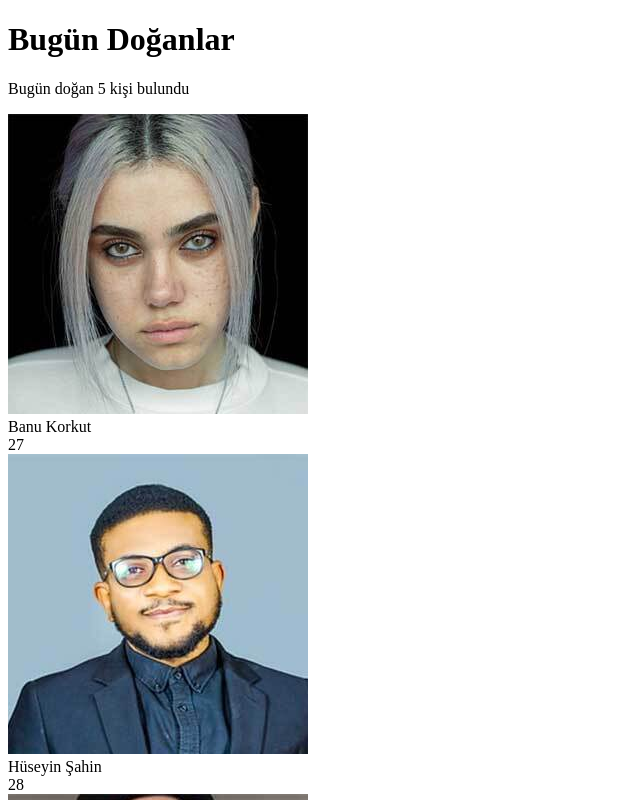
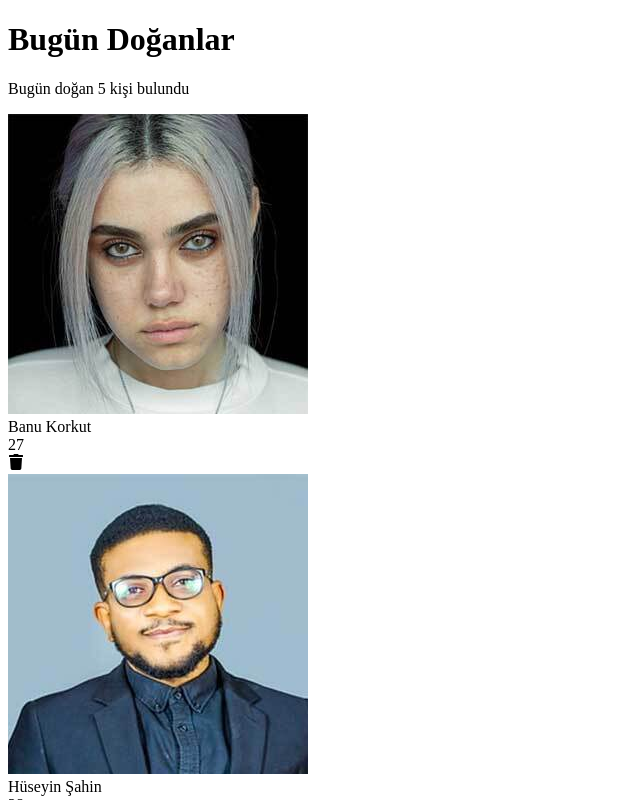
Before and after one commit to 4liCicek/React, a React (Create React App) app in the folder my-app/: page / in a window 1280 px wide. Shown: the top 800 px of the page, without its empty margins (0-640 px from the left). Built offline with nearby package versions, Linux system fonts and the light colour scheme.

Commit message:
Update person-card.js

```diff
--- a/my-app/src/components/17-birthday/person-card.js
+++ b/my-app/src/components/17-birthday/person-card.js
@@ -1,19 +1,26 @@
 import React from "react";
 import { Card, Col, Row } from "react-bootstrap";
-const PersonCard = ({ image, name, age }) => {
+import { FaTrash } from "react-icons/fa";
+const PersonCard = ({ id, image, name, age, deletePerson }) => {
     return (
-        <Card>
+        <Card className="mb-4 position-relative">
             <Row>
                 <Col md={2}>
                     <Card.Img src={require(`./images/${image}`)} />
                 </Col>
                 <Col md={10}>
                     <Card.Body>
-                        <Card.Title>{name}</Card.Title>
+                        <Card.Title className="fs-1">{name}</Card.Title>
                         <Card.Subtitle>{age}</Card.Subtitle>
                     </Card.Body>
                 </Col>
             </Row>
+            <span
+                className="position-absolute end-0 bottom-0 me-2 mb-2 text-danger"
+                onClick={() => deletePerson(id)}
+            >
+                <FaTrash />
+            </span>
         </Card>
     );
 };
```
